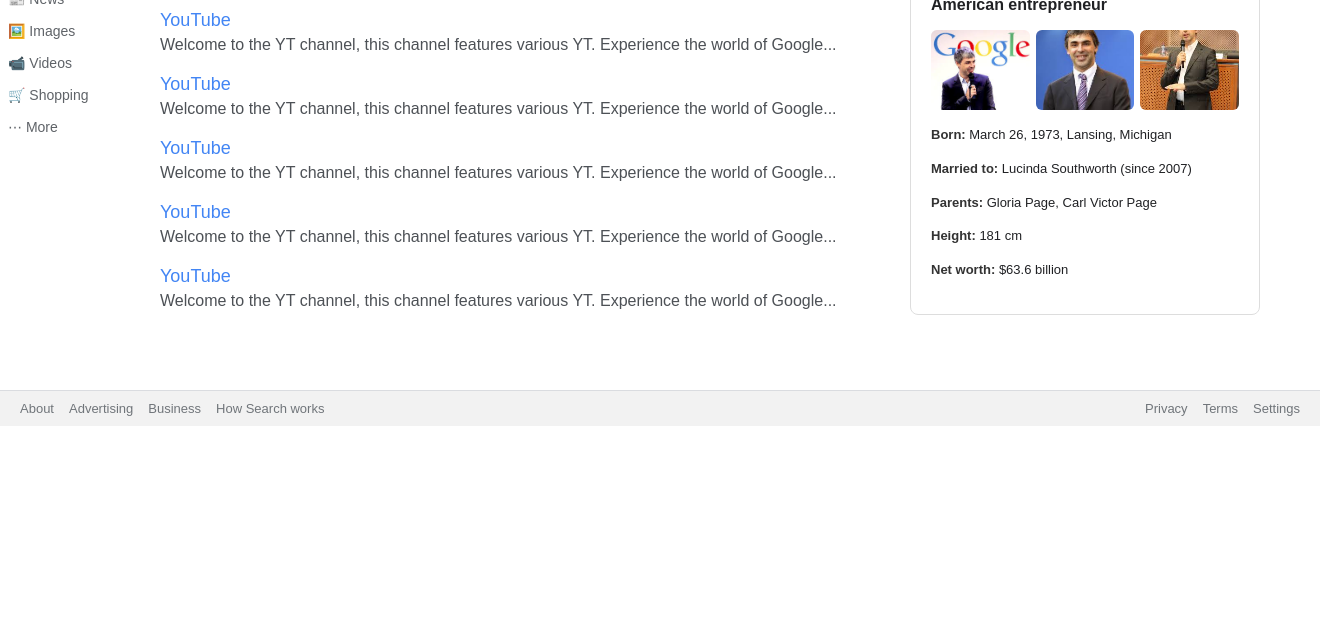
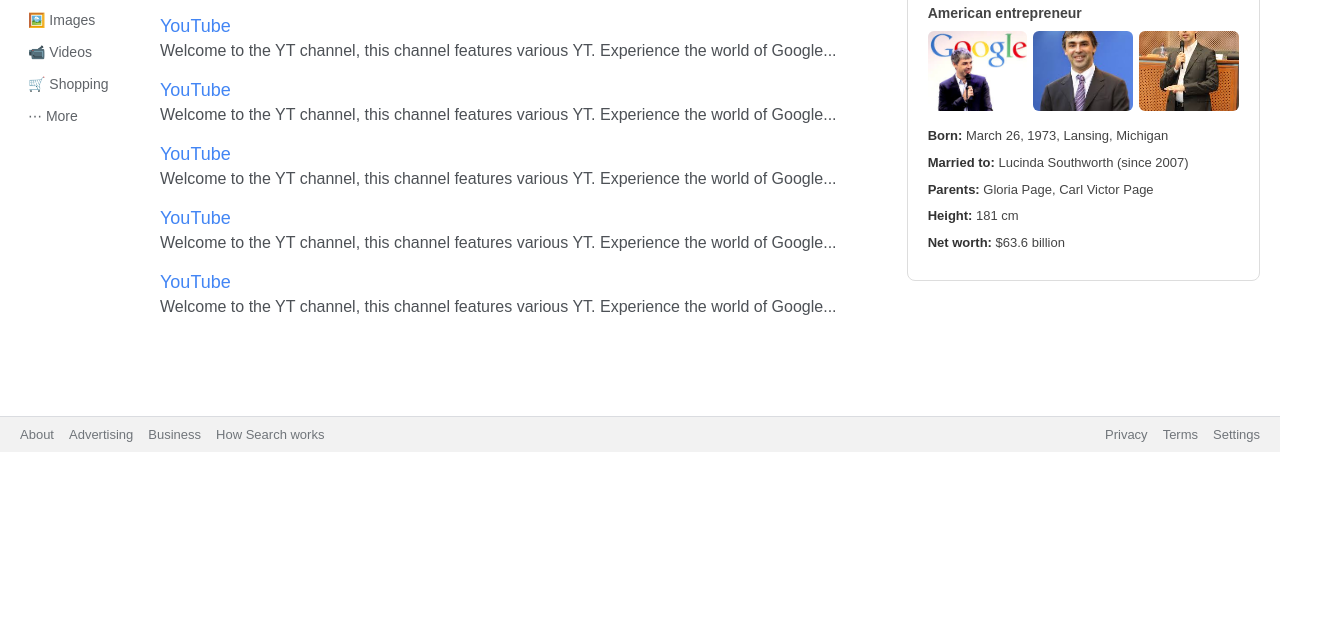
Before and after one commit to HannahImo/Flexisaf-Hannah-Imo, a plain HTML site: page index.html in a window 1280 px wide. Shown: the part 173-800 px from the top of the page, 1320 px wide, since content can reach past the window. Drawn offline with Linux system fonts and the light colour scheme.

Commit message:
style changes

```diff
--- a/index.html
+++ b/index.html
@@ -7,13 +7,20 @@
 </head>
 <body>
 
+
+
+
+
   <!-- Header -->
   <div class="header">
-    <div class="logo"><b>G</b></div>
-    <div class="search-box">
-      <input type="text" value="Larry Page" />
-    </div>
+  <div class="logo"><b>G</b></div>
+  <div class="search-box">
+    <input type="text" value="Larry Page" />
   </div>
+</div>
+
+
+
 
   <!-- Main Layout -->
   <div class="search-page">
--- a/style.scss
+++ b/style.scss
@@ -1,19 +1,28 @@
- // Variables
 $primary-color: #4285f4;
 $text-color: #202124;
-$link-hover-color: #1a73e8;
+$link-color: #1a0dab;
+$gray: #70757a;
 
-// Base
-body {
-  font-family: Arial, sans-serif;
-  background: #fff;
-  color: $text-color;
-  margin: 0;
-  padding: 0;
+* {
+  box-sizing: border-box;
 }
 
-// Header
-.header {
+html, body {
+  height: 100%;
+  margin: 0;
+  font-family: Arial, sans-serif;
+  color: $text-color;
+  background-color: #fff;
+}
+
+// Wrapper for content
+body {
+  display: flex;
+  flex-direction: column;
+  min-height: 100vh;
+}
+
+.wrapper {
   display: flex;
   align-items: center;
   padding: 10px 20px;
@@ -22,8 +31,8 @@ body {
   .logo {
     font-size: 24px;
     color: $primary-color;
-    margin-right: 10px;
     font-weight: bold;
+    margin-right: 15px;
   }
 
   .search-box {
@@ -37,14 +46,17 @@ body {
   }
 }
 
-// Left Sidebar
+.search-page {
+  display: flex;
+  flex: 1; // Take available vertical space
+  padding: 20px;
+}
+
+// Left navigation
 .left-column {
-  width: 120px;
-  padding: 1rem 0.5rem;
+  width: 140px;
+  padding-right: 10px;
   font-size: 14px;
-  position: fixed;
-  left: 0;
-  top: 100px;
   color: #5f6368;
 
   ul {
@@ -57,7 +69,7 @@ body {
 
       &.active {
         font-weight: bold;
-        color: $link-hover-color;
+        color: $primary-color;
       }
 
       &:hover {
@@ -67,19 +79,18 @@ body {
   }
 }
 
-// Main Results
+// Main content
 .main-results {
-  margin-left: 140px;
-  padding: 20px;
+  flex: 2;
 
   .nav {
     display: flex;
     gap: 15px;
+    margin-bottom: 20px;
     font-size: 14px;
-    margin-bottom: 20px;
 
     div {
-      color: $link-hover-color;
+      color: $link-color;
       cursor: pointer;
 
       &:hover {
@@ -94,7 +105,7 @@ body {
 
       a {
         font-size: 18px;
-        color: $primary-color;
+        color: $link-color;
         text-decoration: none;
 
         &:hover {
@@ -110,22 +121,26 @@ body {
   }
 }
 
-// Right Panel
+// Right panel
 .right-panel {
-  position: fixed;
-  right: 20px;
-  top: 100px;
-  width: 350px;
-}
+  flex: 1;
+  margin-left: 40px;
 
   .panel {
-  background: #fff;
     padding: 20px;
     border: 1px solid #ddd;
     border-radius: 8px;
+    background: #f9f9f9;
 
     h2 {
       margin-top: 0;
+      font-size: 20px;
+    }
+
+    p {
+      margin: 6px 0;
+      font-size: 14px;
+      color: #444;
     }
 
     .image-grid {
@@ -150,11 +165,7 @@ body {
     .info {
       margin-top: 15px;
 
-    p {
-      font-size: 13px;
-      line-height: 1.6;
-
-      strong {
+      p strong {
         color: #333;
       }
     }
@@ -163,24 +174,22 @@ body {
 
 // Footer
 .page-footer {
-  position: relative;
-  bottom: 0;
-  width: 100%;
+  background: #f2f2f2;
+  border-top: 1px solid #dadce0;
   font-size: 13px;
+  color: $gray;
+  padding: 10px 20px;
   display: flex;
   justify-content: space-between;
-  background: #f2f2f2;
-  padding: 10px 20px;
-  color: #70757a;
-  border-top: 1px solid #dadce0;
-  margin-top: 40px;
+  flex-wrap: wrap;
+  margin-top: auto;
 
   .footer-links {
     display: flex;
     gap: 15px;
 
     a {
-      color: #70757a;
+      color: $gray;
       text-decoration: none;
 
       &:hover {
```
Also changed, not shown: style.css. Lines whose indentation alone changed are shown as unchanged.
